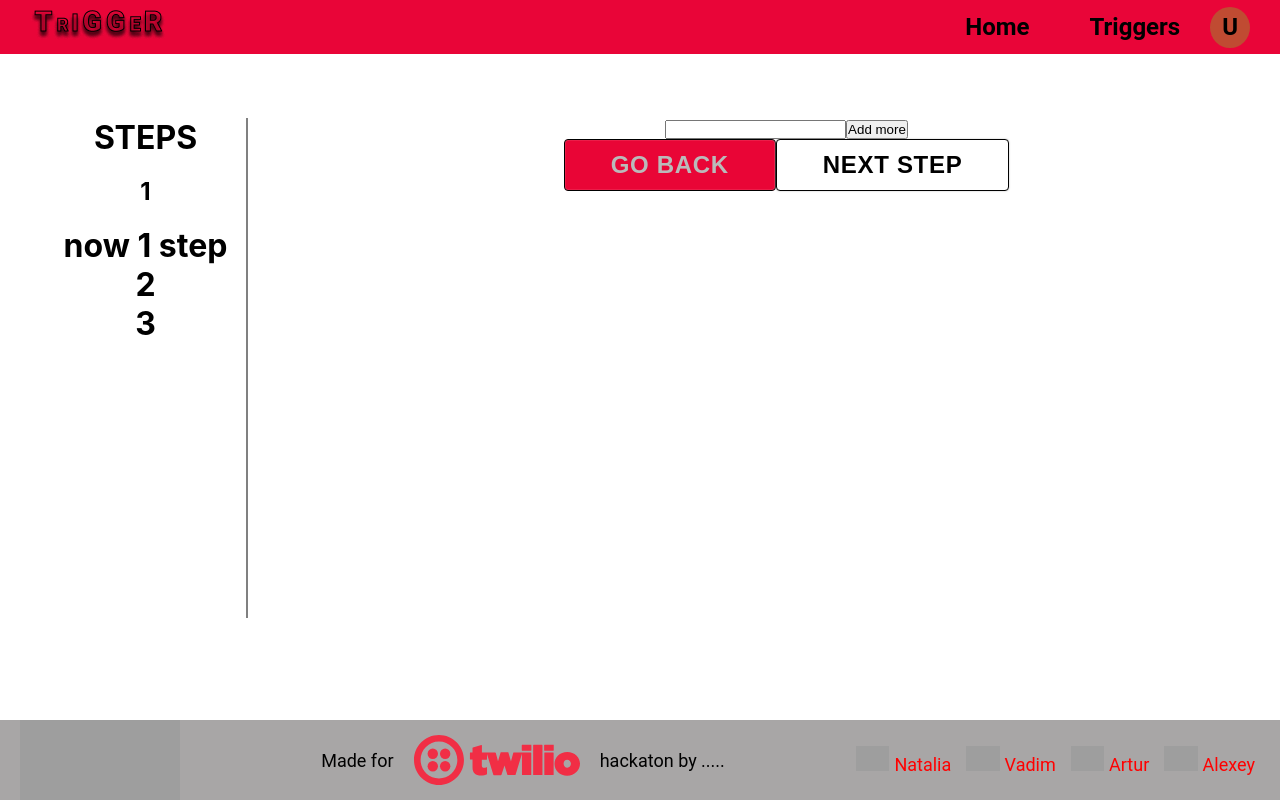
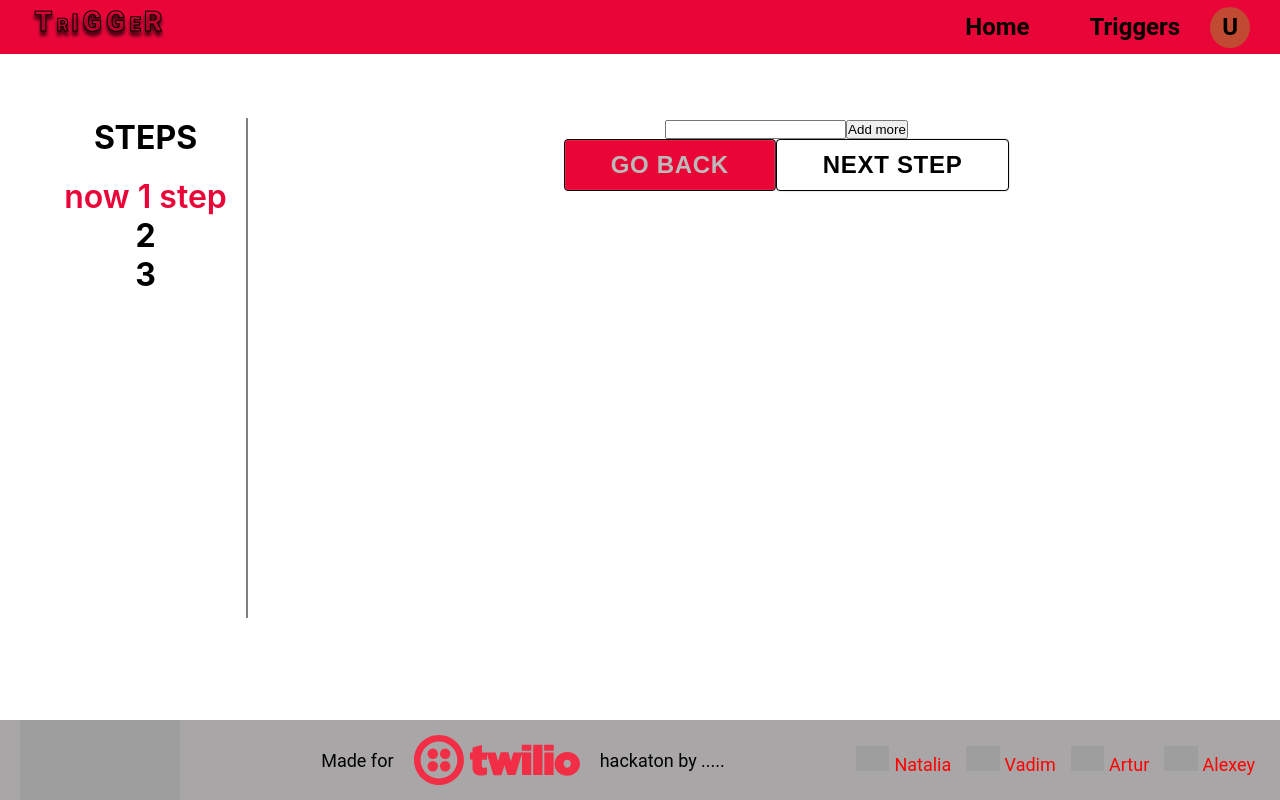
Before and after one commit to Zalart/hackathon-trigger, a React (Create React App) app: page /trigger in a window 1280 px wide. Built offline with nearby package versions, Linux system fonts and the light colour scheme; grey boxes are pictures that could not be loaded.

Commit message:
feat: add style to leftSide

```diff
--- a/src/components/header.js
+++ b/src/components/header.js
@@ -9,7 +9,7 @@ function header() {
                 <img className='trigger2' src={trigger2} alt='trigger logo' />
             </a>
             <div className="header">
-            <a className="header-item" href='/home'>
+            <a className="header-item" href='/'>
                 Home
             </a>
             <a className="header-item" href='/trigger'>
--- a/src/components/leftSide.js
+++ b/src/components/leftSide.js
@@ -1,4 +1,5 @@
 import React from 'react'
+import '../pages/Trigger.css';
 import '../pages/Welcome.css';
 
 
@@ -8,12 +9,11 @@ function leftSide({progress}) {
         <div>
             <h1>STEPS</h1>
             <br></br>
-            <h2>{progress}</h2>
-            <br></br>
 
-            <h1>{progress == 1 ? 'now 1 step': 1}</h1>
-            <h1>{progress == 2 ? 'now 2 step' : 2}</h1>
-            <h1>{progress == 3 ? 'now 3 step': 3}</h1>
+
+            <h1  className={progress == 1? "colortext" : "regularStep"}>{progress == 1 ? 'now 1 step': 1}</h1>
+            <h1 className={progress == 2? "colortext" : "regularStep"}>{progress == 2 ? 'now 2 step' : 2}</h1>
+            <h1 className={progress == 3? "colortext" : "regularStep"}>{progress == 3 ? 'now 3 step': 3}</h1>
         </div>
     )
 }
```
